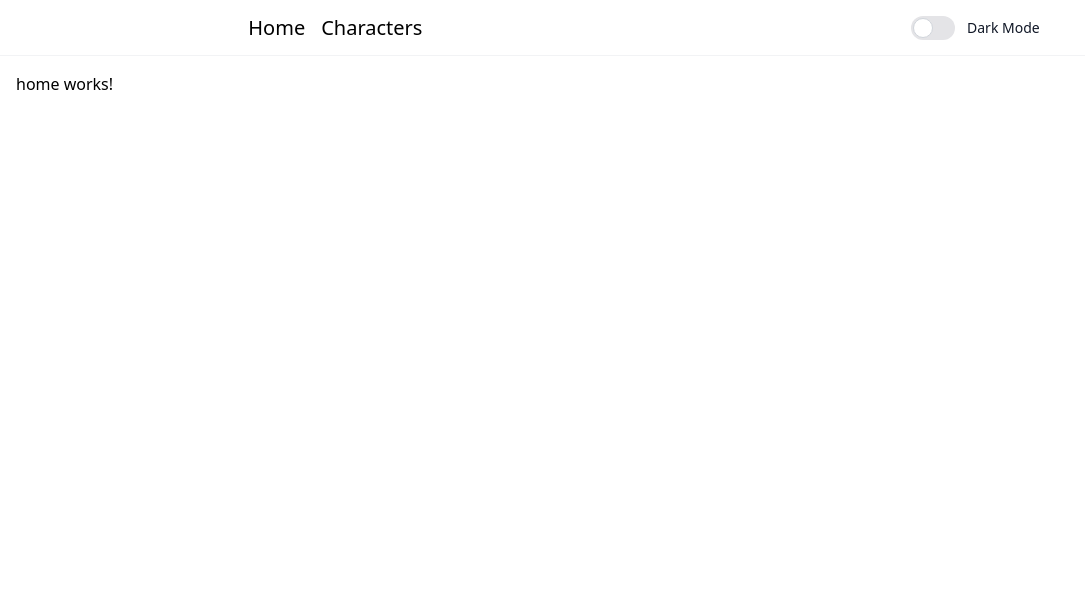
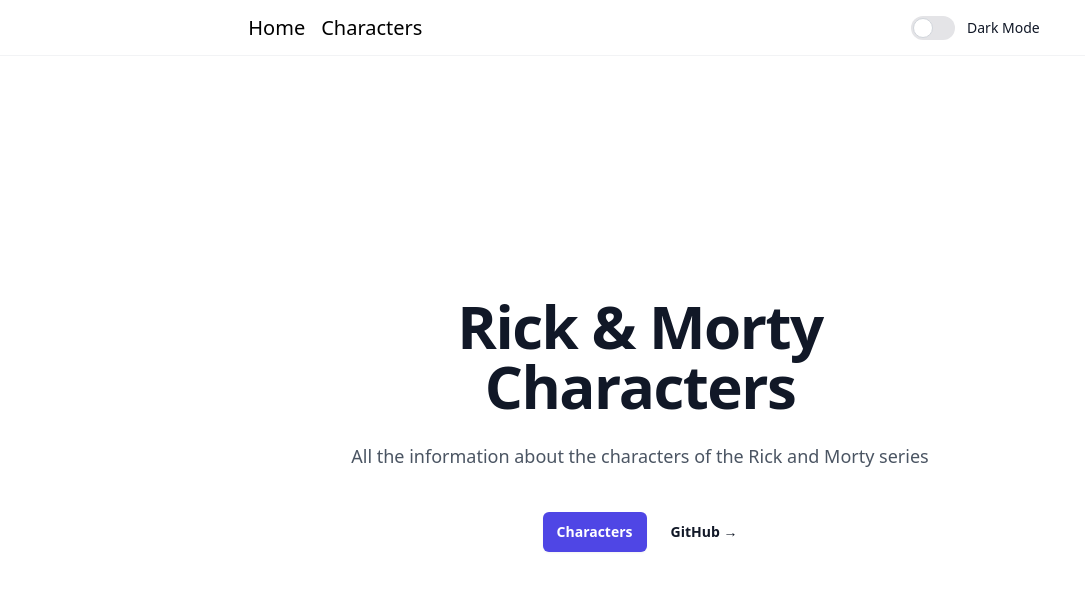
Before and after one commit to Damet24/rick-and-morty-characters-angular, an Angular app: page / in a window 1280 px wide. Shown: the top 590 px of the page, without its empty margins (0-1085 px from the left). Built offline with nearby package versions, Linux system fonts and the light colour scheme.

Commit message:
router links

```diff
--- a/src/app/components/navigation/navigation.component.html
+++ b/src/app/components/navigation/navigation.component.html
@@ -1,10 +1,10 @@
 <nav class="sticky top-0 mb-4 backdrop-blur-xl dark:bg-black bg-white dark:bg-opacity-60 bg-opacity-60 border-b dark:border-zinc-800 border-opacity-50 border-gray-200 h-14 flex items-center justify-around" >
   <ul class="flex">
     <li>
-      <a class="text-xl font-normal p-2 dark:text-white" href="#">Home</a>
+      <a class="text-xl font-normal p-2 dark:text-white" routerLink="/">Home</a>
     </li>
     <li>
-      <a class="text-xl font-normal p-2 dark:text-white" href="#">Characters</a>
+      <a class="text-xl font-normal p-2 dark:text-white" routerLink="/characters">Characters</a>
     </li>
   </ul>
   <app-toggle-buttom class="flex items-center"/>
--- a/src/app/pages/home/home.component.html
+++ b/src/app/pages/home/home.component.html
@@ -1 +1,16 @@
-<p>home works!</p>
+  <main>
+    <div class="relative px-6 lg:px-8">
+      <div class="mx-auto max-w-2xl py-32 sm:py-48 lg:py-56">
+        <div class="text-center">
+          <h1 class="text-4xl font-bold tracking-tight text-gray-900 sm:text-6xl">Rick & Morty Characters</h1>
+          <p class="mt-6 text-lg leading-8 text-gray-600">All the information about the characters of the Rick and Morty series</p>
+          <div class="mt-10 flex items-center justify-center gap-x-6">
+            <a routerLink="/characters" class="rounded-md bg-indigo-600 px-3.5 py-2.5 text-sm font-semibold text-white shadow-sm hover:bg-indigo-500 focus-visible:outline focus-visible:outline-2 focus-visible:outline-offset-2 focus-visible:outline-indigo-600">Characters</a>
+            <a href="https://github.com/damet24" class="text-sm font-semibold leading-6 text-gray-900">GitHub <span aria-hidden="true">→</span></a>
+          </div>
+        </div>
+      </div>
+      <div class="absolute inset-x-0 top-[calc(100%-13rem)] -z-10 transform-gpu overflow-hidden blur-3xl sm:top-[calc(100%-30rem)]">
+      </div>
+    </div>
+  </main>
```
